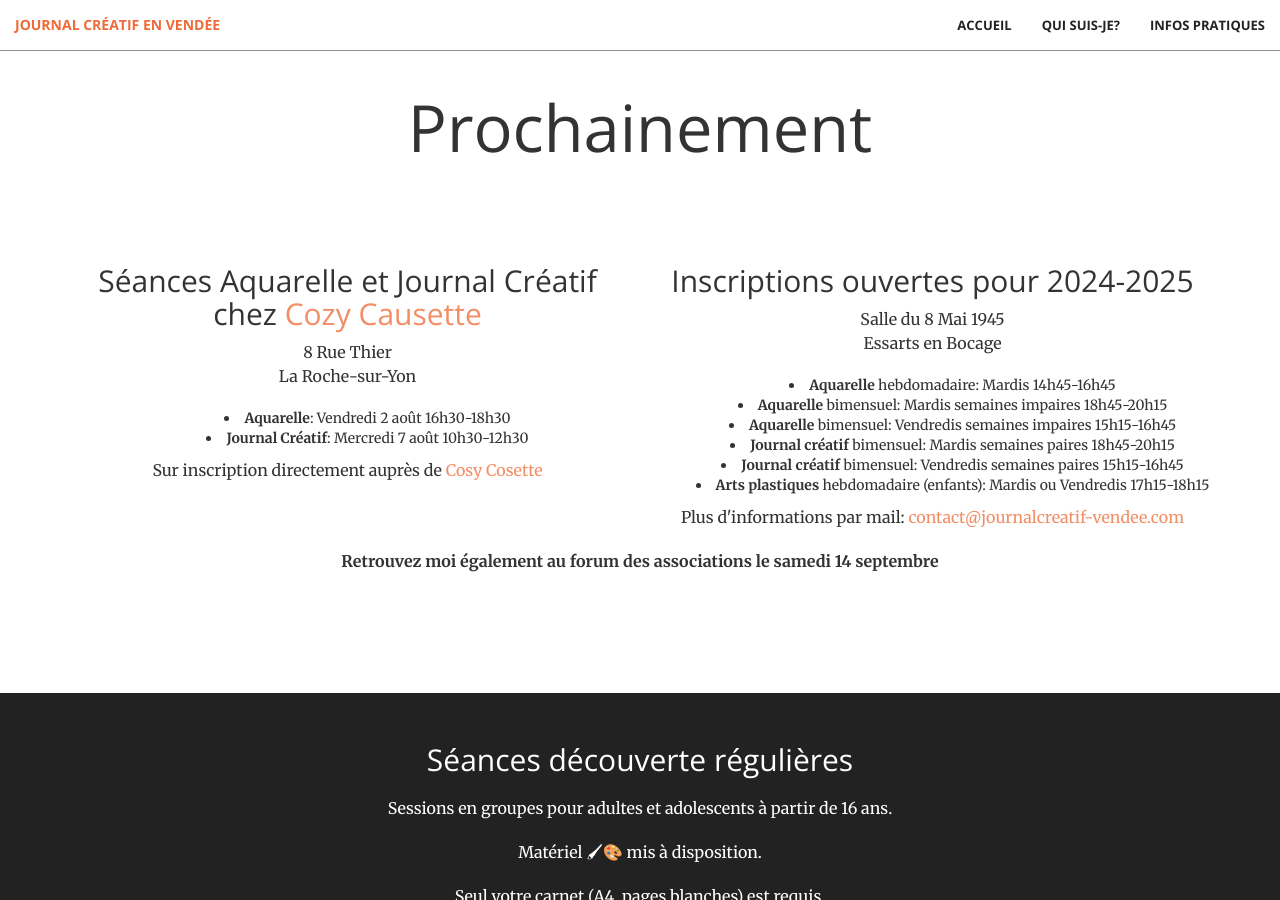
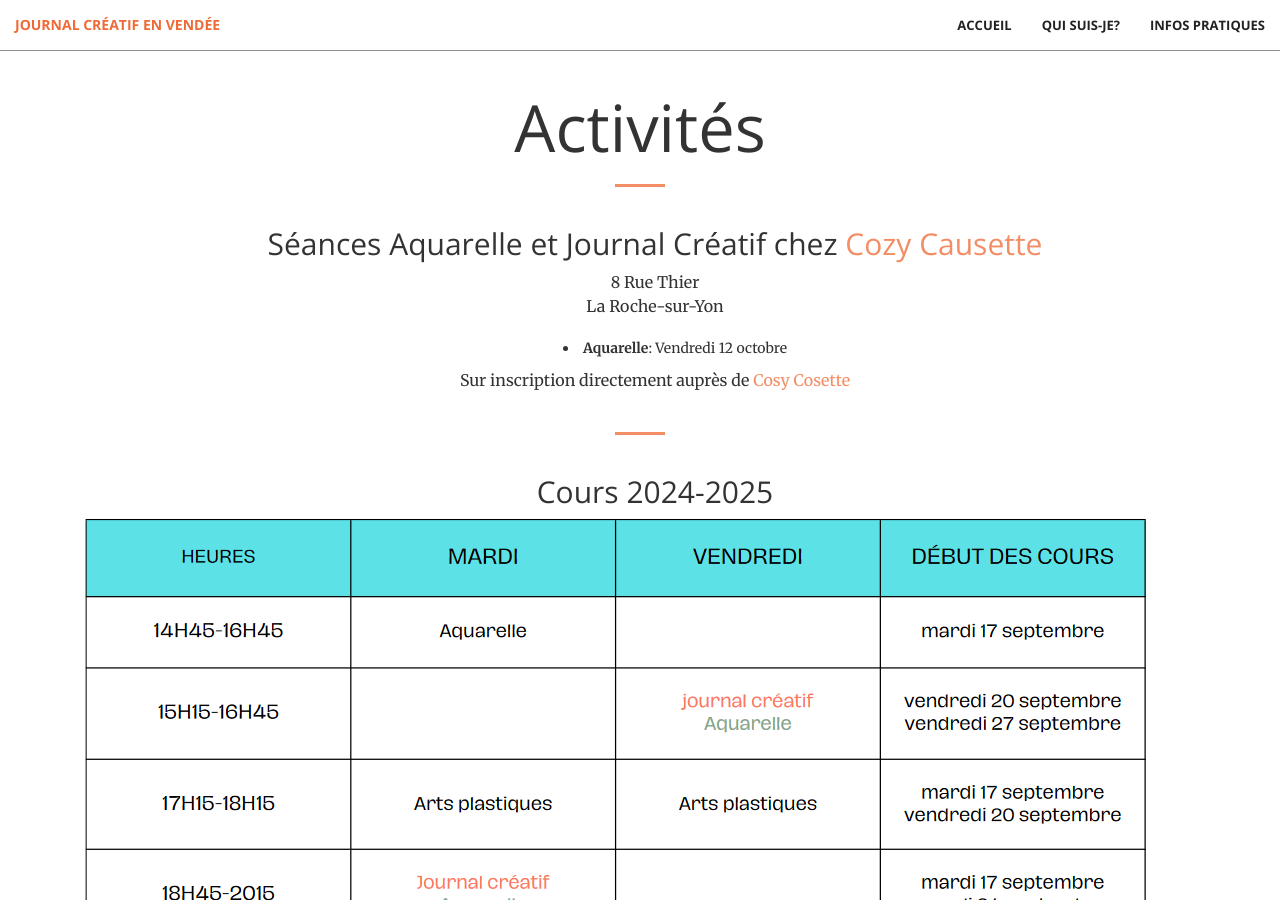
Before and after one commit to sildar/laura, a Jekyll site: the page built from informations.html, in a window 1280 px wide and 900 px high, scrolled down 928 px. Built offline with Jekyll 4.4.1, drawn with Linux system fonts in a browser that asks for light colours; some of the changed text lies outside the part shown.

Commit message:
Add infos for 2024

```diff
--- a/_includes/contact.html
+++ b/_includes/contact.html
@@ -4,7 +4,7 @@
             <div class="col-lg-8 col-lg-offset-2 text-center">
                 <h2 class="section-heading">Début des ateliers en septembre 2024 !</h2>
                 <hr class="primary">
-                <p>Pour en savoir plus sur les séances que j'organise en Vendée et les horaires, écrivez-moi.</p>
+                <p>Davantage de détails dans l'onglet <a href="informations#content">Infos Pratiques</a>. Écrivez-moi pour plus d'informations.</p>
             </div>
        <div class="col-lg-3 col-lg-offset-0 text-center">
                 <i class="fa fa-location-arrow fa-3x wow bounceIn" data-wow-delay=".1s"></i>
--- a/_includes/infos.html
+++ b/_includes/infos.html
@@ -1,11 +1,9 @@
 <section id="content">
   <div class="container text-center">
-    <h1>Prochainement</h1>
-    <div class="row">
-      <div
-        class="primary main-text align-left col-lg-6"
-        style="margin-top: 70px"
-      >
+    <h1>Activités</h1>
+
+    <hr />
+    <div class="container text-center">
       <h2>
         Séances Aquarelle et Journal Créatif chez
         <a href="https://www.instagram.com/cosycausette/">Cozy Causette</a>
@@ -15,8 +13,7 @@
         La Roche-sur-Yon
       </p>
       <ul>
-          <li><strong>Aquarelle</strong>: Vendredi 2 août 16h30-18h30</li>
-          <li><strong>Journal Créatif</strong>: Mercredi 7 août 10h30-12h30</li>
+        <li><strong>Aquarelle</strong>: Vendredi 12 octobre</li>
       </ul>
       <p>
         Sur inscription directement auprès de
@@ -24,38 +21,32 @@
       </p>
     </div>
 
-      <div
-        class="primary main-text align-left col-lg-6"
-        style="margin-top: 70px"
+    <hr />
+    <div class="container text-center">
+      <h2>Cours 2024-2025</h2>
+
+      <img src="img/planning_small.png" class="img-responsive" alt="" />
+
+      <p>Les cours se déroulent salle du 8 Mai 1945 aux Essarts-en-Bocage</p>
+      <p>
+        <a href="downloads/inscription_activites_2024.pdf"
+          >Fiche d'inscription téléchargeable</a
         >
-        <h2>Inscriptions ouvertes pour 2024-2025</h2>
+        —
+        <a href="downloads/inscription_essartais_2024.pdf"
+          >Fiche d'inscription Culture Loisirs Essartais</a
+        >
+      </p>
       <p>
-          Salle du 8 Mai 1945<br />
-          Essarts en Bocage
+        <a href="downloads/calendrier_2024.pdf"
+          >Télécharger le calendrier complet</a
+        >
       </p>
-        <ul>
-          <li><strong>Aquarelle</strong> hebdomadaire: Mardis 14h45-16h45</li>
-          <li>
-            <strong>Aquarelle</strong> bimensuel: Mardis semaines impaires
-            18h45-20h15
-          </li>
-          <li>
-            <strong>Aquarelle</strong> bimensuel: Vendredis semaines impaires
-            15h15-16h45
-          </li>
-          <li>
-            <strong>Journal créatif</strong> bimensuel: Mardis semaines paires
-            18h45-20h15
-          </li>
-          <li>
-            <strong>Journal créatif</strong> bimensuel: Vendredis semaines
-            paires 15h15-16h45
-          </li>
-          <li>
-            <strong>Arts plastiques</strong> hebdomadaire (enfants): Mardis ou
-            Vendredis 17h15-18h15
-          </li>
-        </ul>
+      <hr />
+      <p>
+        <b>Retrouvez moi au forum des associations le samedi 14 septembre</b>
+      </p>
+
       <p>
         Plus d'informations par mail:
         <a hfref="mailto:contact@journalcreatif-vendee@gmail.com"
@@ -63,12 +54,5 @@
         >
       </p>
     </div>
-      <p>
-        <b
-          >Retrouvez moi également au forum des associations le samedi 14
-          septembre</b
-        >
-      </p>
-    </div>
   </div>
 </section>
```
Also changed, not shown: img/planning_small.png (added), 3 other files. Lines whose indentation alone changed are shown as unchanged.
